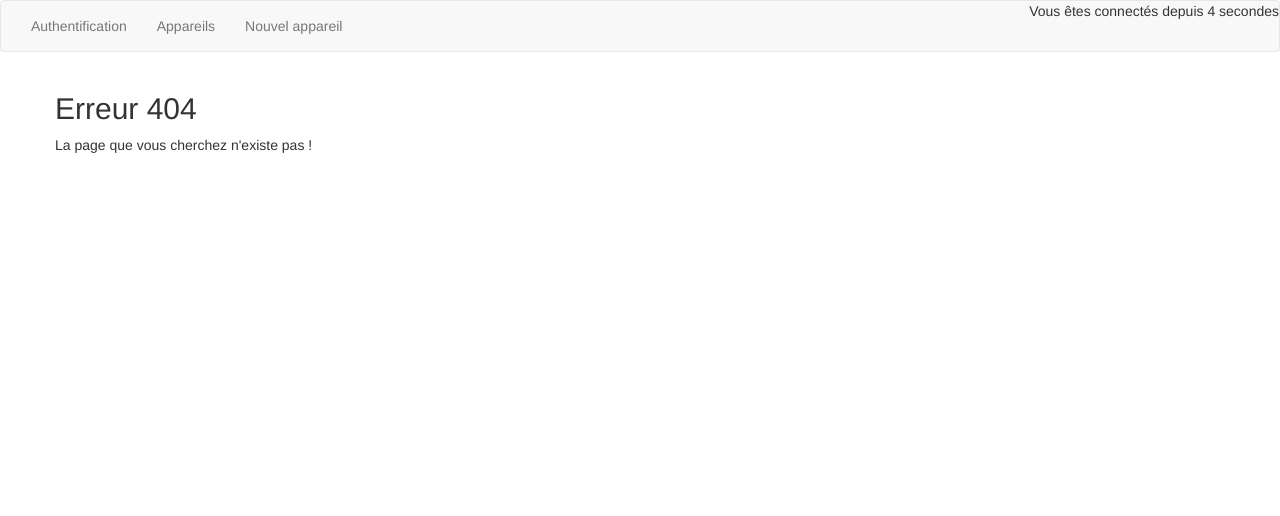
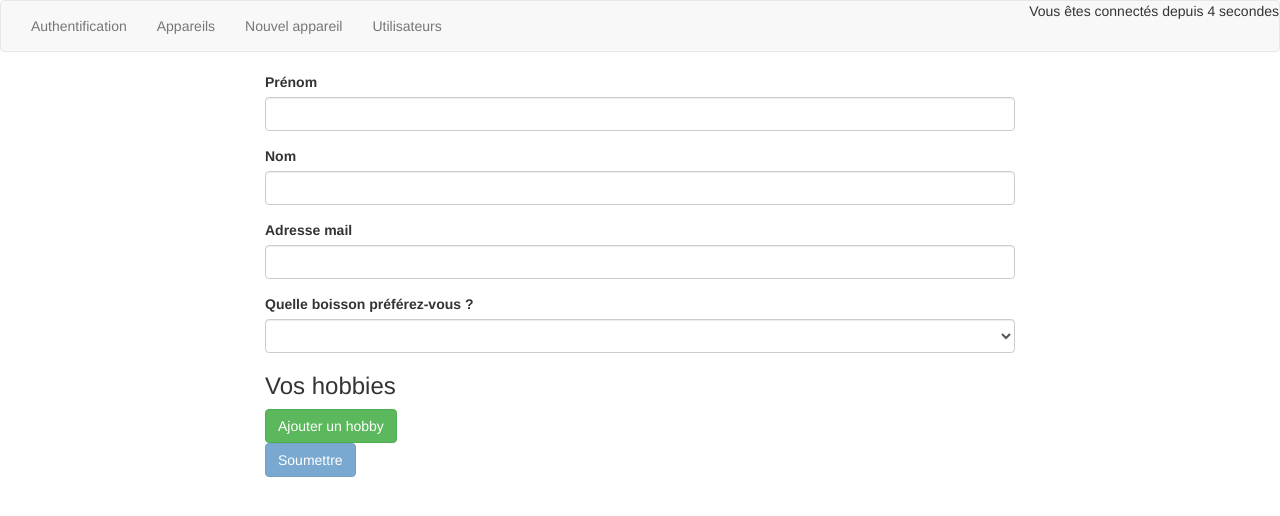
Before and after one commit to JonaNhouy/OC-Angular, an Angular app: page /new-user in a window 1280 px wide. Before the commit this address led to /not-found. Shown: the top 516 px of the page. Built offline with nearby package versions, Linux system fonts and the light colour scheme.

Commit message:
listen user with forms meth reactive

```diff
--- a/src/app/app.component.html
+++ b/src/app/app.component.html
@@ -6,6 +6,7 @@
       <li routerLinkActive="active"><a routerLink="auth">Authentification</a></li>
       <li routerLinkActive="active"><a routerLink="appareils">Appareils</a></li>
       <li routerLinkActive="active"><a routerLink="edit">Nouvel appareil</a></li>
+      <li routerLinkActive="active"><a routerLink="users">Utilisateurs</a></li>
     </ul>
     <div class="navbar-right">
       <p>Vous êtes connectés depuis {{ secondes }} secondes</p>
--- a/src/app/edit-appareil/edit-appareil.component.html
+++ b/src/app/edit-appareil/edit-appareil.component.html
@@ -1,6 +1,6 @@
 <div class="row">
     <div class="col-sm-8 col-sm-offset-2">
-        <!-- #f : réference local DOM depuis le DOM -->
+        <!-- #f : réference local -->
         <form (ngSubmit)="onSubmit(f)" #f="ngForm">
             <div class="form-group">
                 <label for="name">
--- /dev/null
+++ b/src/app/models/User.model.ts
@@ -0,0 +1,11 @@
+// méth reactive
+export class User {
+    // raccourci TS : 'public' qui va se charger d'initialiser
+    constructor(public firstName: string,
+                public lastName: string,
+                public email: string,
+                public drinkPreference: string,
+                public hobbies?: string[]) {
+
+    }
+}
--- /dev/null
+++ b/src/app/new-user/new-user.component.html
@@ -0,0 +1,36 @@
+<div class="col-sm-8 col-sm-offset-2">
+    <form [formGroup]="userForm" (ngSubmit)="onSubmitForm()">
+        <div class="form-group">
+            <label for="firstName">Prénom</label>
+            <input type="text" class="form-control" id="firstName" formControlName="firstName">
+        </div>
+
+        <div class="form-group">
+            <label for="lastName">Nom</label>
+            <input type="text" class="form-control" id="lastName" formControlName="lastName">
+        </div>
+
+        <div class="form-group">
+            <label for="email">Adresse mail</label>
+            <input type="text" class="form-control" id="email" formControlName="email">
+        </div>
+
+        <div class="form-group">
+            <label for="drinkPreference">Quelle boisson préférez-vous ?</label>
+            <select id="drinkPreference" class="form-control" formControlName="drinkPreference">
+                <option value="Coca">Coca</option>
+                <option value="Pepsi">Pepsi</option>
+            </select>
+        </div>
+
+        <div formArrayName="hobbies">
+            <h3>Vos hobbies</h3>
+            <div class="form-group" *ngFor="let hobbyControl of getHobbies().controls; let i= index">
+                <input type="text" class="form-control" [formControlName]="i">
+            </div>
+            <button type="button" class="btn btn-success" (click)="onAddHobby()">Ajouter un hobby</button>
+        </div>
+
+        <button class="btn btn-primary" type="submit" [disabled]="userForm.invalid">Soumettre</button>
+    </form>
+</div>
--- /dev/null
+++ b/src/app/new-user/new-user.component.ts
@@ -0,0 +1,59 @@
+import { Component, OnInit } from '@angular/core';
+// import Validators qui permettra de confirmer les donnees recus
+import { FormArray, FormBuilder, FormGroup, Validators} from '@angular/forms';
+import { Router } from '@angular/router';
+import { User } from '../models/User.model';
+import { UserService } from '../services/user.service';
+
+@Component({
+  selector: 'app-new-user',
+  templateUrl: './new-user.component.html',
+  styleUrls: ['./new-user.component.scss']
+})
+export class NewUserComponent implements OnInit {
+
+  // Objet formulaire qui ira s'injecter
+  userForm: FormGroup;
+
+  // creation formulaire + simple lisible
+  constructor(private formBuilder: FormBuilder,
+              private userService: UserService,
+              private router: Router) { }
+
+  ngOnInit() {
+    this.initForm();
+  }
+
+  initForm() {
+    this.userForm = this.formBuilder.group({
+      firstName: ['', Validators.required],
+      lastName: ['', Validators.required],
+      email: ['', [Validators.required, Validators.email]],
+      drinkPreference: ['', Validators.required],
+      hobbies: this.formBuilder.array([])
+    });
+  }
+
+  onSubmitForm() {
+    const formValue = this.userForm.value;
+    const newUser = new User(
+      formValue['firstName'],
+      formValue['lastName'],
+      formValue['email'],
+      formValue['drinkPreference'],
+      formValue['hobbies'] ? formValue['hobbies'] : []
+    );
+    this.userService.addUser(newUser);
+    this.router.navigate(['/users']);
+  }
+
+  getHobbies() {
+    return this.userForm.get('hobbies') as FormArray;
+  }
+
+  onAddHobby() {
+    const newHobbyControl = this.formBuilder.control('', Validators.required);
+    this.getHobbies().push(newHobbyControl);
+  }
+
+}
--- /dev/null
+++ b/src/app/services/user.service.ts
@@ -0,0 +1,27 @@
+import { Subject } from "rxjs/Subject";
+import { User } from "../models/User.model";
+
+export class UserService {
+    private users: User[] = [
+        {
+            firstName: 'James',
+            lastName: 'Smith',
+            email: 'james@smith.com',
+            drinkPreference: 'Coca',
+            hobbies: [
+                'coder',
+                'la dégustation de café'
+            ]
+        }
+    ];
+    userSubject = new Subject<User[]>();
+
+    emitUsers() {
+        this.userSubject.next(this.users.slice());
+    }
+
+    addUser(user: User) {
+        this.users.push(user);
+        this.emitUsers();
+    }
+}
--- /dev/null
+++ b/src/app/user-list/user-list.component.html
@@ -0,0 +1,12 @@
+<a routerLink="/new-user">Nouvel utilisateur</a>
+<ul class="list-group">
+    <li class="list-group-item" *ngFor="let user of users">
+        <h3>{{ user.firstName }} {{ user.lastName }}</h3>
+        <p>{{ user.email }}</p>
+        <p>Cette personne préfère le {{ user.drinkPreference }}</p>
+        <p *ngIf="user.hobbies && user.hobbies.length > 0">
+            Cette personne a des hobbies :
+            <span *ngFor="let hobby of user.hobbies">{{ hobby }} - </span>
+        </p>
+    </li>
+</ul>
--- /dev/null
+++ b/src/app/user-list/user-list.component.ts
@@ -0,0 +1,32 @@
+import { Component, OnDestroy, OnInit } from '@angular/core';
+import { Subscription } from 'rxjs';
+import { User } from '../models/User.model';
+import { UserService } from '../services/user.service';
+
+@Component({
+  selector: 'app-user-list',
+  templateUrl: './user-list.component.html',
+  styleUrls: ['./user-list.component.scss']
+})
+export class UserListComponent implements OnInit, OnDestroy {
+
+  users: User[];
+  userSubscription: Subscription;
+
+  constructor(private userService: UserService) { }
+
+  // Souscription & emission de l'utilisateur
+  ngOnInit() {
+    this.userSubscription = this.userService.userSubject.subscribe(
+      (users: User[]) => {
+        this.users = users;
+      }
+    );
+    this.userService.emitUsers();
+  }
+
+  ngOnDestroy() {
+    this.userSubscription.unsubscribe();
+  }
+
+}
```
Also changed, not shown: src/app/app.module.ts (+12 -3 lines), src/app/new-user/new-user.component.scss (added), src/app/user-list/user-list.component.scss (added).
